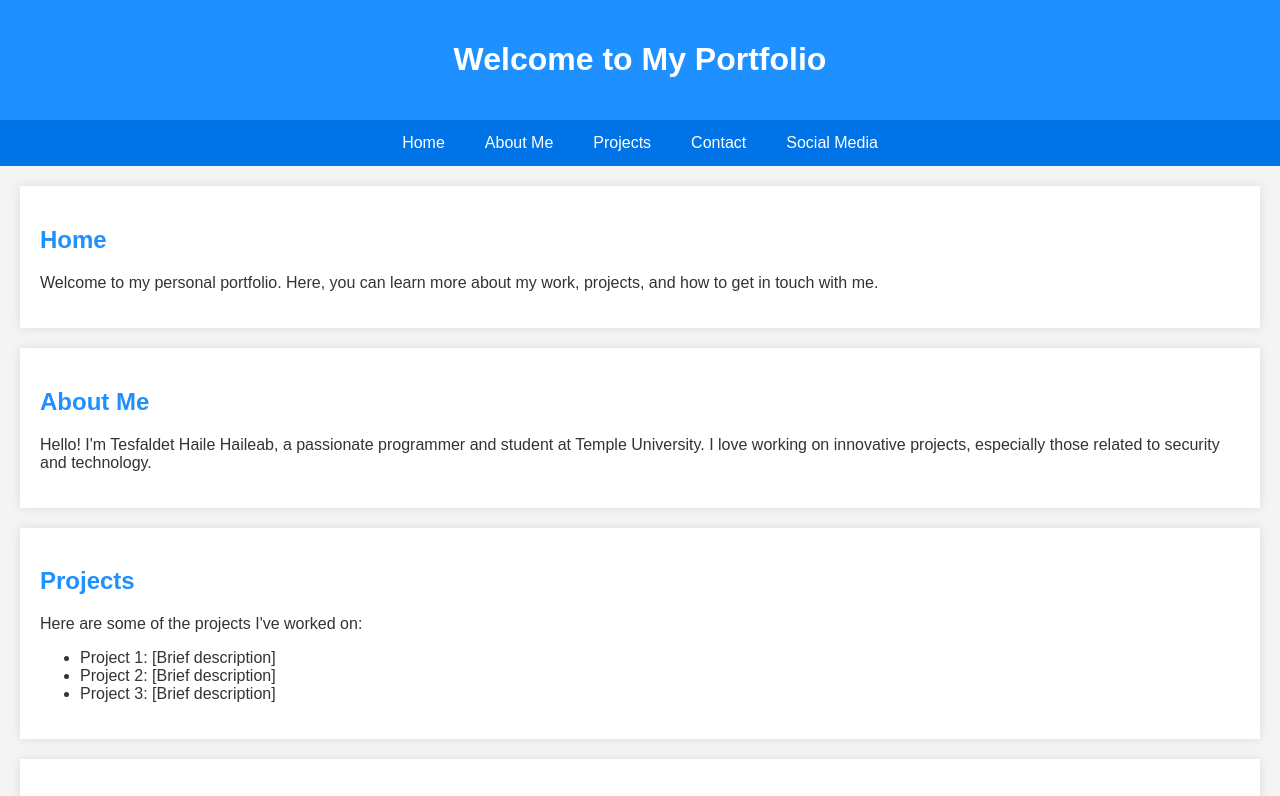
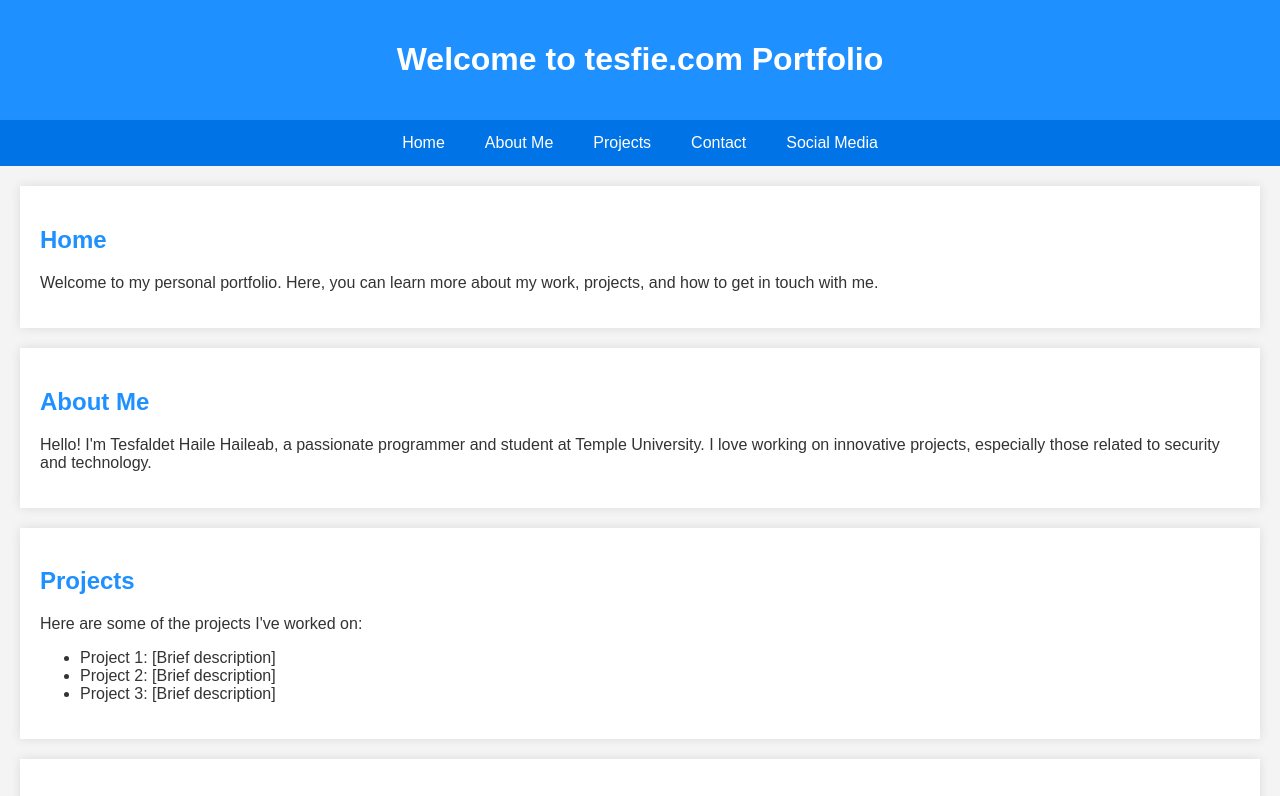
Before and after one commit to tus29603/myportfolio, a plain HTML site: page index.html in a window 1280 px wide. Shown: the top 796 px of the page. Drawn offline with Linux system fonts and the light colour scheme.

Commit message:
updated heading text

```diff
--- a/index.html
+++ b/index.html
@@ -69,7 +69,7 @@
 <body>
 
     <header>
-        <h1>Welcome to My Portfolio</h1>
+        <h1>Welcome to tesfie.com Portfolio</h1>
     </header>
 
     <nav>
```
